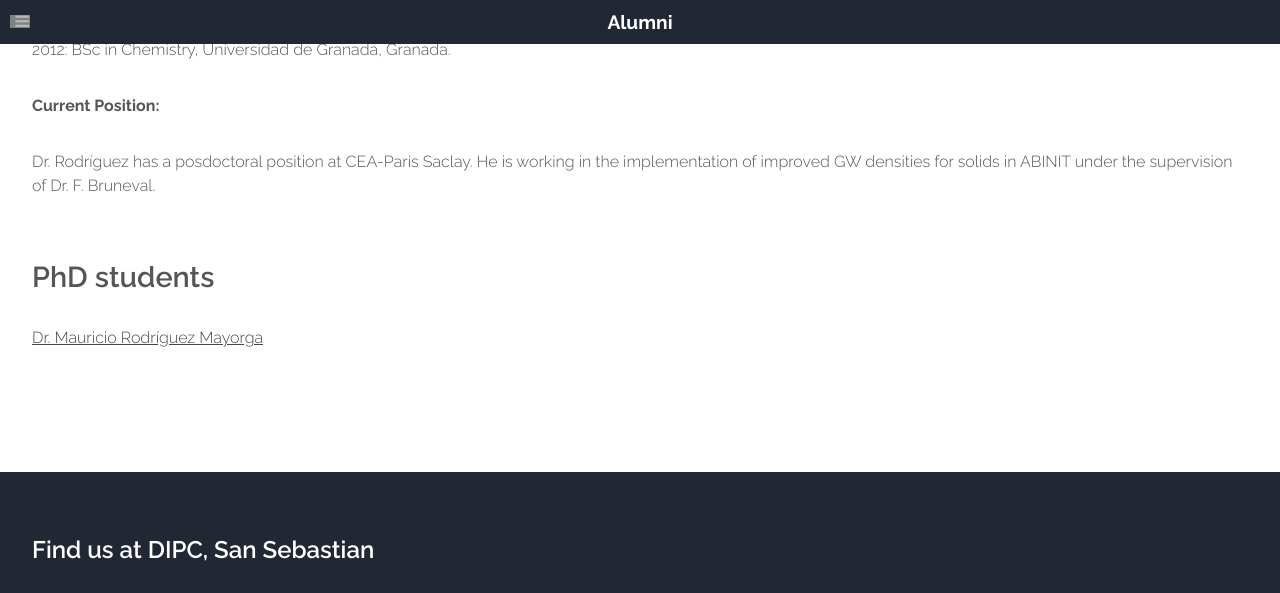
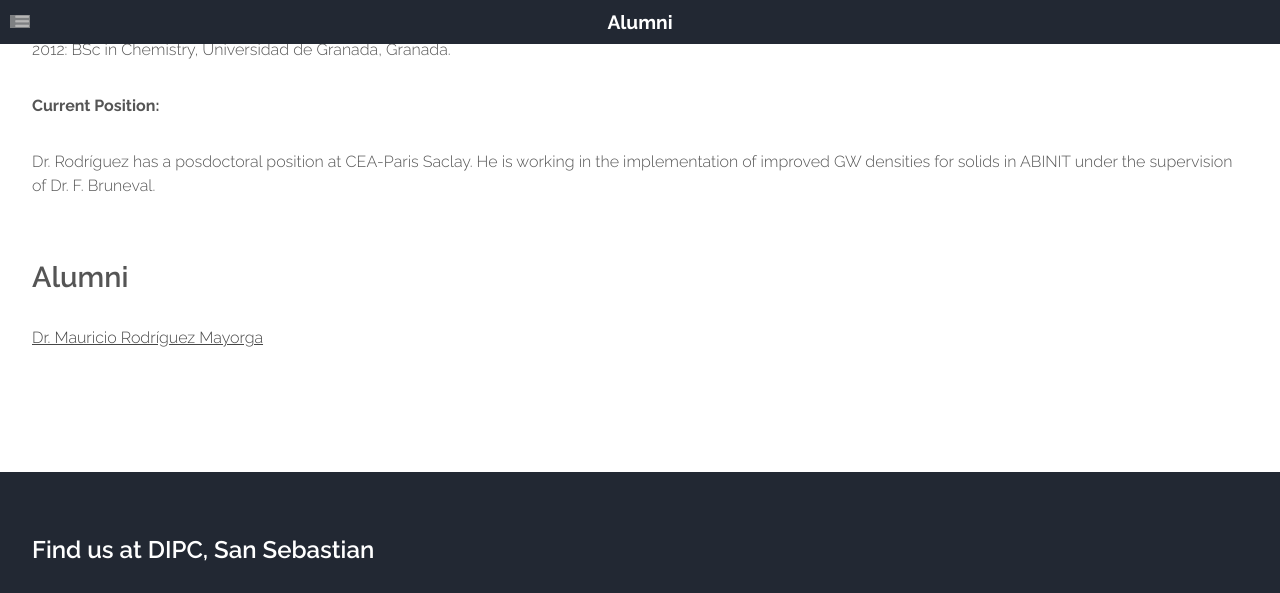
Before and after one commit to old-jekyll-templates/Horizons-Jekyll-Theme, a Jekyll site: the page built from members/mauricio_rodriguez.html, in a window 1280 px wide and 900 px high, scrolled down 793 px, cut to the strip 0-593 px from the top of the window. Built offline with Jekyll 4.4.1, drawn with Linux system fonts in a browser that asks for light colours; grey boxes are pictures that could not be loaded.

Commit message:
Update mauricio_rodriguez.html

```diff
--- a/members/mauricio_rodriguez.html
+++ b/members/mauricio_rodriguez.html
@@ -12,7 +12,7 @@ layout: main
 				<div id="sidebar" class="3u sidebar">
 					<section>
 						<header class="major">
-							<h2>PhD students</h2>
+							<h2>Alumni</h2>
 						</header>
 						<ul class="default">
             <li><a href="{{ site.baseurl }}/members/mauricio_rodriguez.html">Dr. Mauricio Rodríguez Mayorga</a></li>
```
